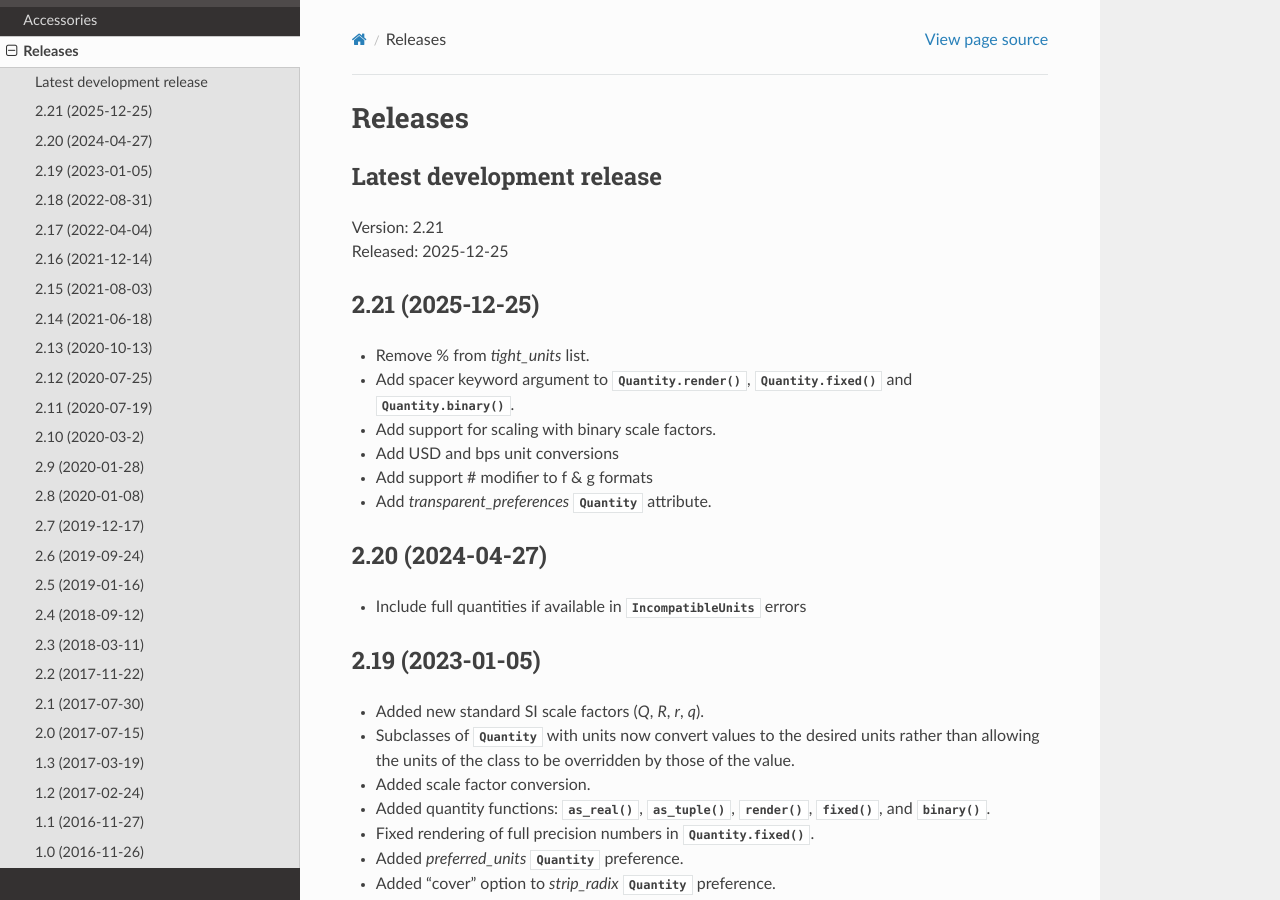
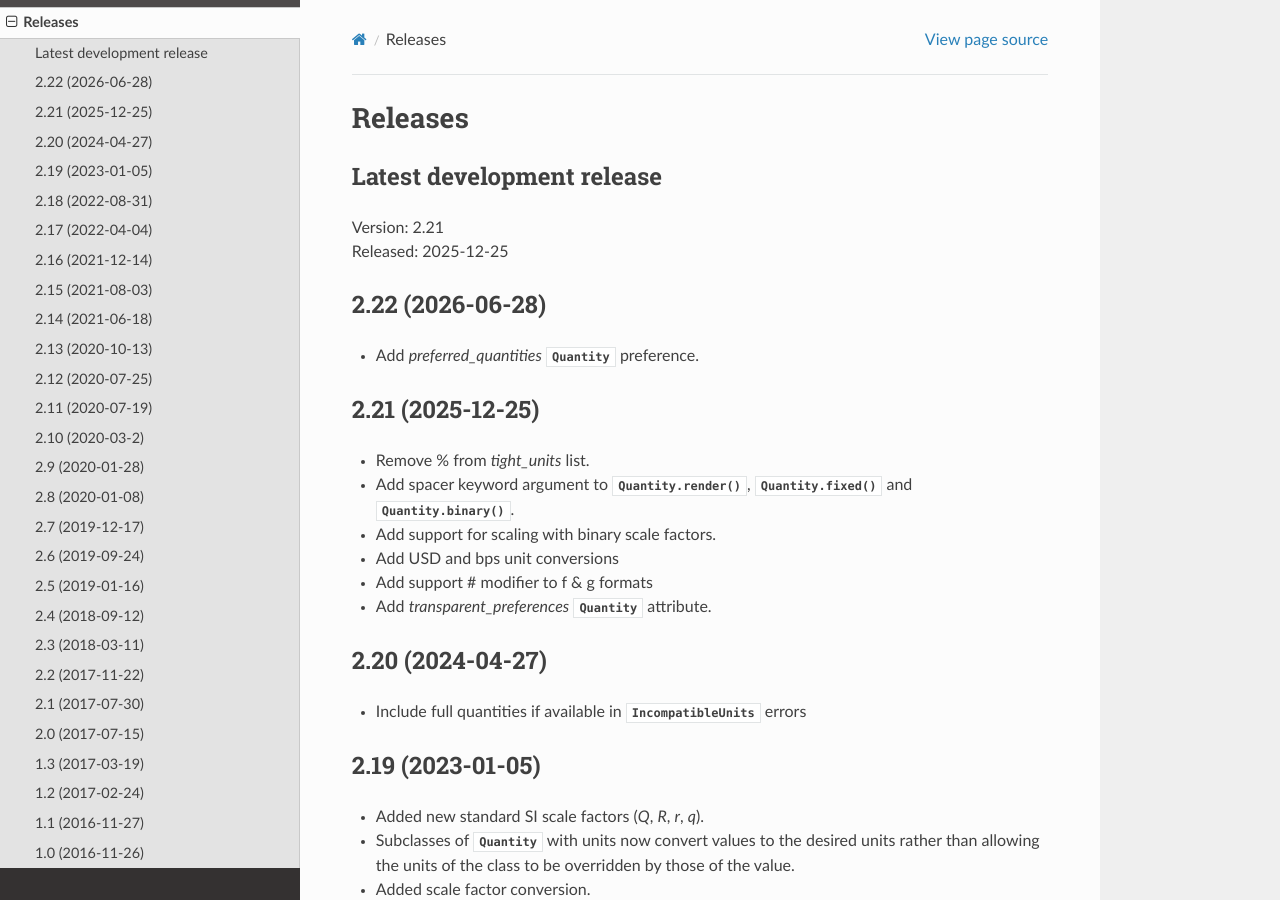
Before and after one commit to KenKundert/quantiphy, a Sphinx documentation site: the page built from doc/releases.rst, in a window 1280 px wide and 900 px high. Built offline with Sphinx 7.4.7 and the Read the Docs theme 3.1.0, drawn with Linux system fonts in a browser that asks for light colours.

Commit message:
update release notes

```diff
--- a/doc/releases.rst
+++ b/doc/releases.rst
@@ -7,6 +7,11 @@ Latest development release
 --------------------------
 | Version: 2.21
 | Released: 2025-12-25
+
+
+2.22 (2026-06-28)
+-----------------
+- Add *preferred_quantities* :class:`Quantity` preference.
 
 
 2.21 (2025-12-25)
```
